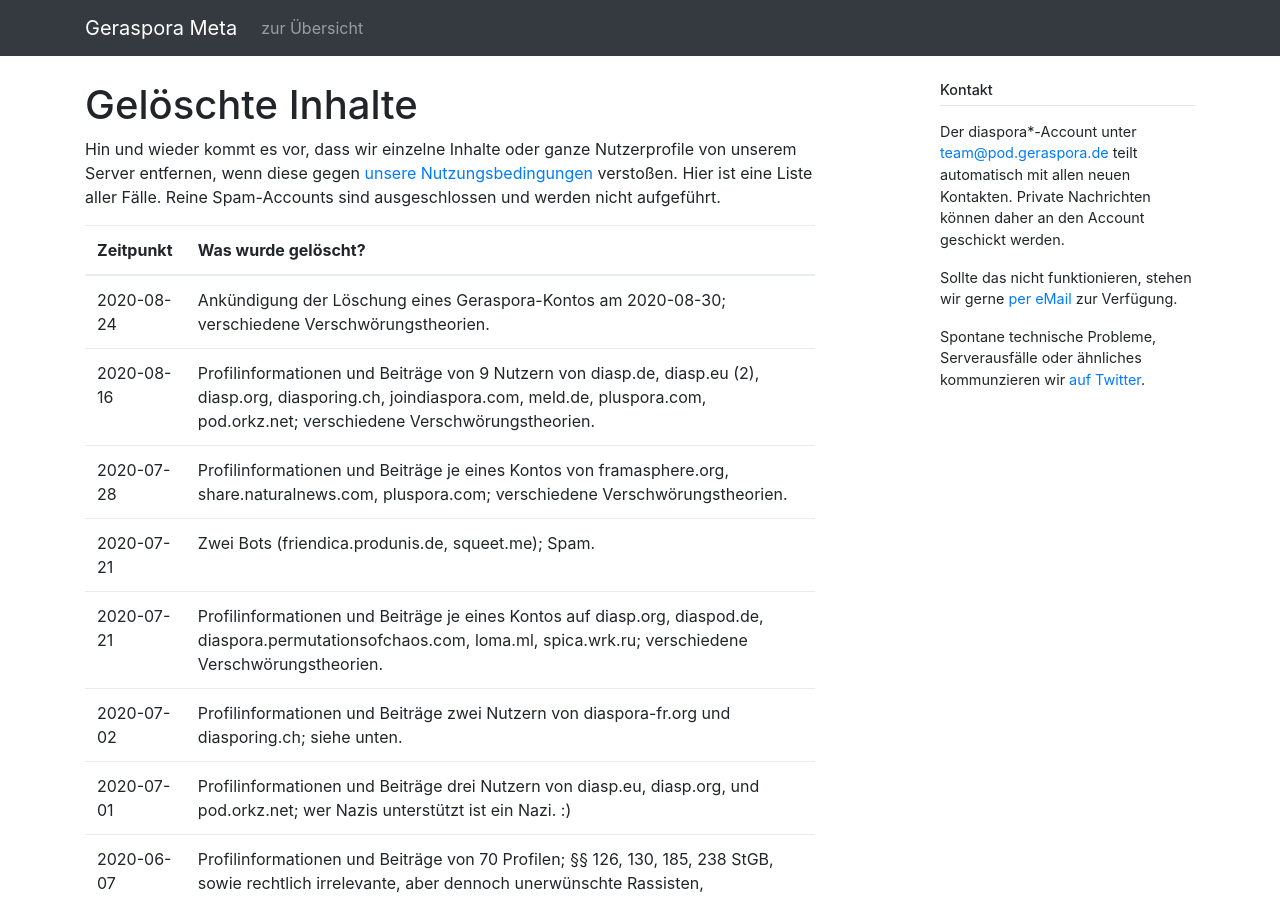
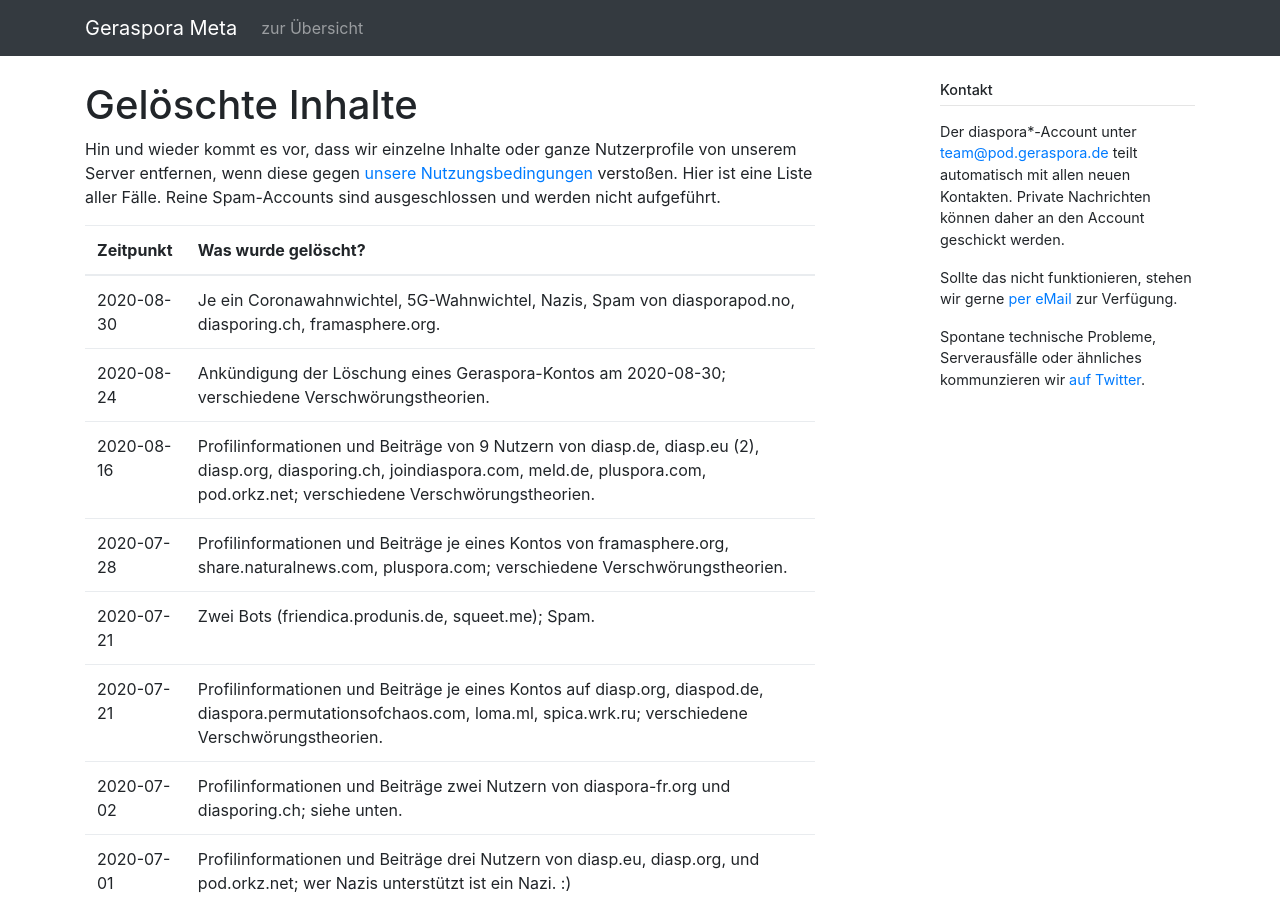
Before and after one commit to geraspora/meta, a Jekyll site: the page built from pod/deleted_contents.md, in a window 1280 px wide and 900 px high. Built offline with Jekyll 4.4.1, drawn with Linux system fonts in a browser that asks for light colours.

Commit message:
new deletions

```diff
--- a/pod/deleted_contents.md
+++ b/pod/deleted_contents.md
@@ -8,6 +8,7 @@
 
 | Zeitpunkt  | Was wurde gelöscht?                                                                                                                                                                                                                                                                                                                                                                                                                                                                                                                                                                                                                                                                                                                                                                                                                                                                                                                                                       |
 | ---------- | ------------------------------------------------------------------------------------------------------------------------------------------------------------------------------------------------------------------------------------------------------------------------------------------------------------------------------------------------------------------------------------------------------------------------------------------------------------------------------------------------------------------------------------------------------------------------------------------------------------------------------------------------------------------------------------------------------------------------------------------------------------------------------------------------------------------------------------------------------------------------------------------------------------------------------------------------------------------------- |
+| 2020-08-30 | Je ein Coronawahnwichtel, 5G-Wahnwichtel, Nazis, Spam von diasporapod.no, diasporing.ch, framasphere.org.                                                                                                                                                                                                                                                                                                                                                                                                                                                                                                                                                                                                                                                                                                                                                                                                                                                                 |
 | 2020-08-24 | Ankündigung der Löschung eines Geraspora-Kontos am 2020-08-30; verschiedene Verschwörungstheorien.                                                                                                                                                                                                                                                                                                                                                                                                                                                                                                                                                                                                                                                                                                                                                                                                                                                                        |
 | 2020-08-16 | Profilinformationen und Beiträge von 9 Nutzern von diasp.de, diasp.eu (2), diasp.org, diasporing.ch, joindiaspora.com, meld.de, pluspora.com, pod.orkz.net; verschiedene Verschwörungstheorien.                                                                                                                                                                                                                                                                                                                                                                                                                                                                                                                                                                                                                                                                                                                                                                           |
 | 2020-07-28 | Profilinformationen und Beiträge je eines Kontos von framasphere.org, share.naturalnews.com, pluspora.com; verschiedene Verschwörungstheorien.                                                                                                                                                                                                                                                                                                                                                                                                                                                                                                                                                                                                                                                                                                                                                                                                                            |
```
